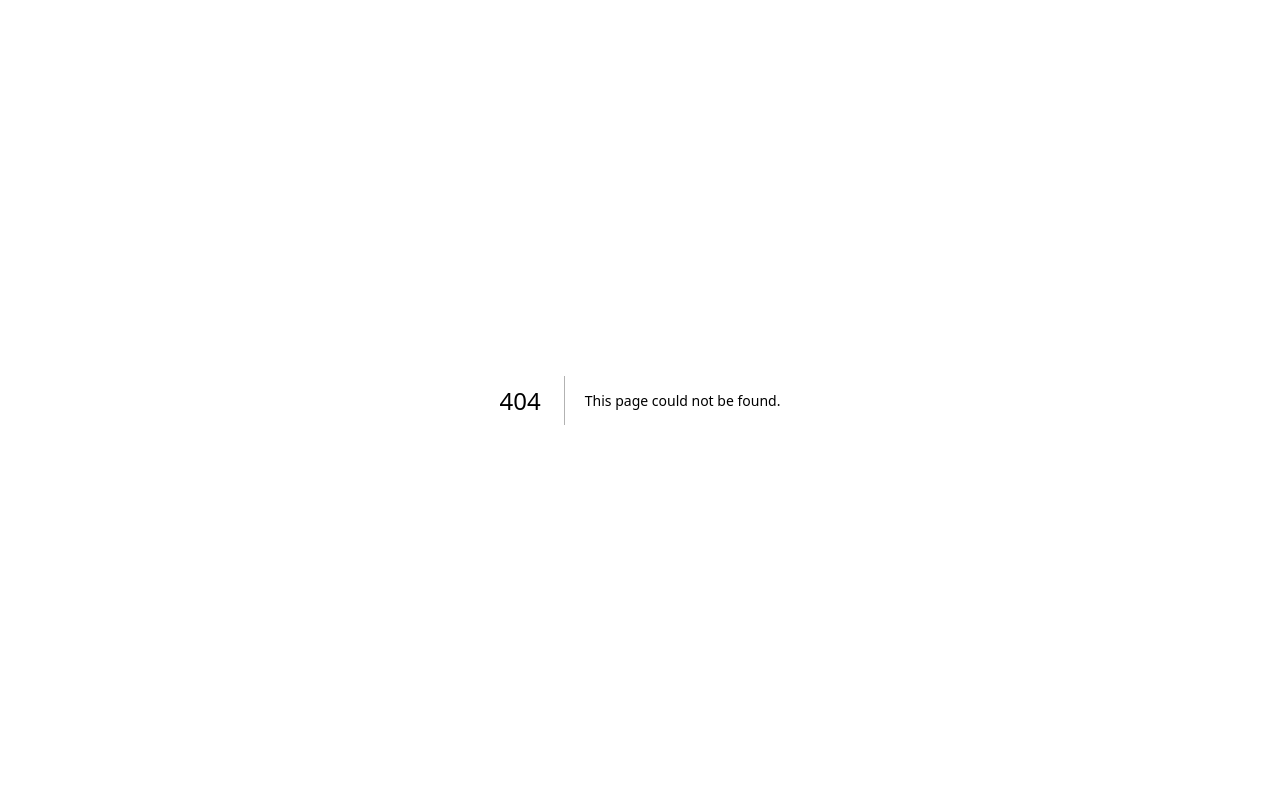
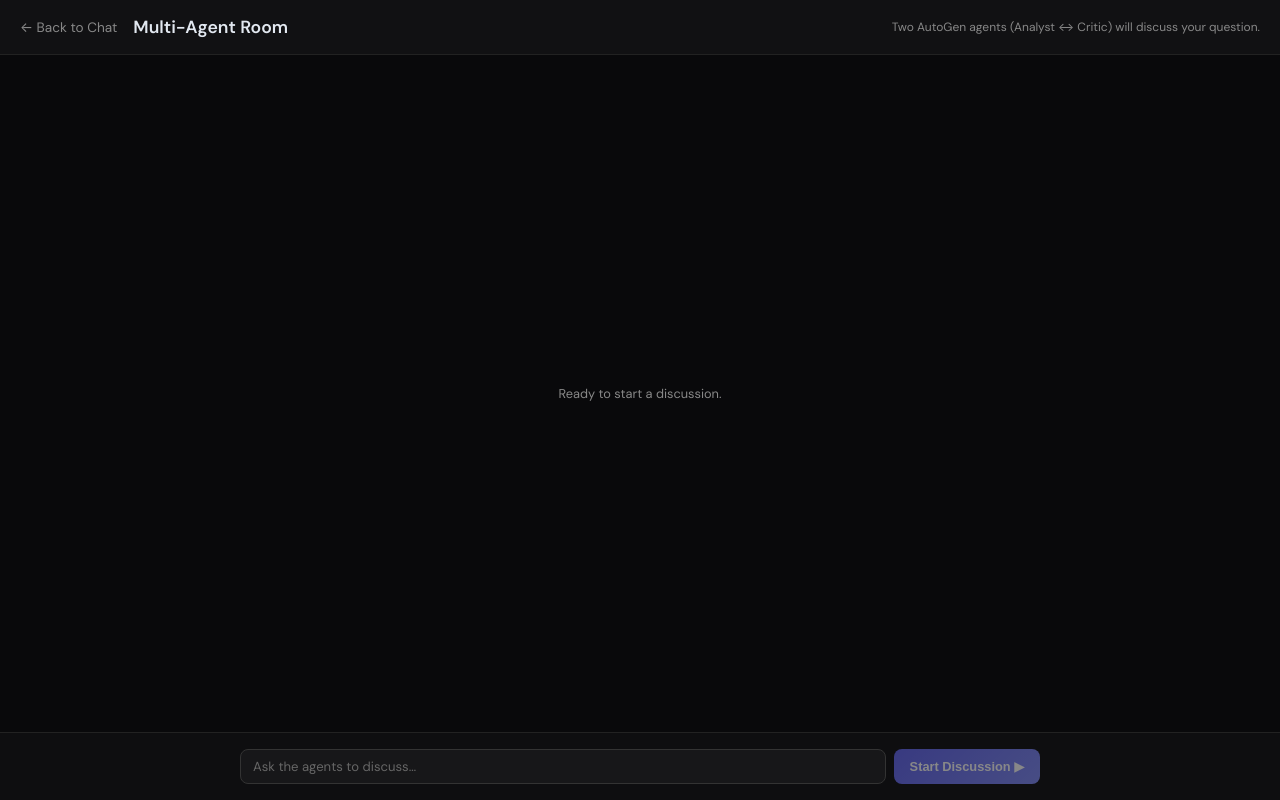
Before and after one commit to wertypotom/llm-chat, a Next.js app: page /multi-agent in a window 1280 px wide. Before the commit this address had no page. Built offline with nearby package versions, Linux system fonts and the light colour scheme.

Commit message:
feat: migrate multi-agent from inline panel to dedicated page route

```diff
--- /dev/null
+++ b/src/app/multi-agent/page.tsx
@@ -0,0 +1,14 @@
+import { MultiAgentPanel } from '@/features/chat/components/MultiAgentPanel'
+
+export const metadata = {
+  title: 'Multi-Agent Chat',
+  description: 'AI Agents discussing your queries',
+}
+
+export default function MultiAgentPage() {
+  return (
+    <main style={{ height: '100vh', display: 'flex', flexDirection: 'column' }}>
+      <MultiAgentPanel modelId="default" />
+    </main>
+  )
+}
--- a/src/features/chat/components/MultiAgentPanel.module.css
+++ b/src/features/chat/components/MultiAgentPanel.module.css
@@ -1,34 +1,64 @@
 .panel {
-  padding: 1rem 1.25rem;
-  border-bottom: 1px solid var(--border);
-  background: var(--glass-bg, rgba(255 255 255 / 0.03));
+  flex: 1;
   display: flex;
   flex-direction: column;
-  gap: 0.75rem;
-  animation: slideDown 0.2s ease;
+  background: var(--bg, #09090b);
+  animation: fadeIn 0.3s ease;
 }
 
-@keyframes slideDown {
+@keyframes fadeIn {
   from {
     opacity: 0;
-    transform: translateY(-6px);
   }
   to {
     opacity: 1;
-    transform: translateY(0);
   }
+}
+
+.header {
+  padding: 1rem 1.25rem;
+  border-bottom: 1px solid var(--border, #222);
+  display: flex;
+  align-items: center;
+  gap: 1rem;
+  background: rgba(255 255 255 / 0.03);
+}
+
+.backBtn {
+  text-decoration: none;
+  color: var(--text-muted, #888);
+  font-size: 0.85rem;
+  transition: color 0.15s;
+}
+.backBtn:hover {
+  color: var(--text, #e2e8f0);
+}
+
+.title {
+  margin: 0;
+  font-size: 1.1rem;
+  font-weight: 600;
+  color: var(--text, #e2e8f0);
 }
 
 .hint {
   font-size: 0.75rem;
   color: var(--text-muted, #888);
-  margin: 0;
+  margin-left: auto;
 }
 
 /* Input row */
+.inputContainer {
+  padding: 1rem 1.25rem;
+  border-top: 1px solid var(--border, #222);
+  background: rgba(255 255 255 / 0.02);
+}
+
 .inputRow {
   display: flex;
   gap: 0.5rem;
+  max-width: 800px;
+  margin: 0 auto;
 }
 
 .queryInput {
@@ -108,12 +138,21 @@
 
 /* Conversation */
 .conversation {
+  flex: 1;
   display: flex;
   flex-direction: column;
-  gap: 0.75rem;
-  max-height: 55vh;
+  gap: 1rem;
   overflow-y: auto;
-  padding: 0.5rem 0;
+  padding: 1.5rem 1.25rem;
+}
+
+.conversationInner {
+  display: flex;
+  flex-direction: column;
+  gap: 1rem;
+  max-width: 800px;
+  width: 100%;
+  margin: 0 auto;
 }
 
 .agentMsg {
--- a/src/features/chat/components/MultiAgentPanel.tsx
+++ b/src/features/chat/components/MultiAgentPanel.tsx
@@ -62,41 +62,41 @@ export function MultiAgentPanel({ modelId }: Props) {
 
   return (
     <div className={styles.panel}>
+      <div className={styles.header}>
+        <a href="/" className={styles.backBtn}>
+          ← Back to Chat
+        </a>
+        <h1 className={styles.title}>Multi-Agent Room</h1>
         <p className={styles.hint}>
-        Two AutoGen agents (Analyst ↔ Critic) will discuss your question in real-time.
+          Two AutoGen agents (Analyst ↔ Critic) will discuss your question.
         </p>
+      </div>
 
-      <form className={styles.inputRow} onSubmit={handleSubmit}>
-        <input
-          className={styles.queryInput}
-          type="text"
-          placeholder="Ask the agents to discuss…"
-          value={query}
-          onChange={(e) => setQuery(e.target.value)}
-          disabled={state === 'loading'}
-        />
-        <button
-          className={styles.submitBtn}
-          type="submit"
-          disabled={state === 'loading' || !query.trim()}
-        >
-          {state === 'loading' ? 'Thinking…' : 'Start Discussion ▶'}
-        </button>
-      </form>
+      <div className={styles.conversation}>
+        {state === 'idle' && (
+          <div className={styles.status} style={{ justifyContent: 'center', height: '100%' }}>
+            Ready to start a discussion.
+          </div>
+        )}
 
-      {state === 'loading' && (
-        <div className={styles.status}>
+        {state === 'loading' && messages.length === 0 && (
+          <div className={styles.status} style={{ justifyContent: 'center', height: '100%' }}>
             <span className={styles.spinner} aria-hidden="true" />
-          Agents are discussing… this may take a moment.
+            Agents are starting the discussion…
           </div>
         )}
 
         {state === 'error' && (
-        <div className={`${styles.status} ${styles.statusError}`}>⚠ {error}</div>
+          <div
+            className={`${styles.status} ${styles.statusError}`}
+            style={{ justifyContent: 'center', height: '100%' }}
+          >
+            ⚠ {error}
+          </div>
         )}
 
-      {state === 'done' && messages.length > 0 && (
-        <div className={styles.conversation}>
+        {messages.length > 0 && (
+          <div className={styles.conversationInner}>
             {messages.map((msg, i) => {
               const isAnalyst = msg.agent === 'Analyst'
               return (
@@ -116,8 +116,36 @@ export function MultiAgentPanel({ modelId }: Props) {
                 </div>
               )
             })}
+
+            {state === 'loading' && (
+              <div className={styles.status} style={{ padding: '0 0.5rem' }}>
+                <span className={styles.spinner} aria-hidden="true" />
+                Agents are typing…
               </div>
             )}
           </div>
+        )}
+      </div>
+
+      <div className={styles.inputContainer}>
+        <form className={styles.inputRow} onSubmit={handleSubmit}>
+          <input
+            className={styles.queryInput}
+            type="text"
+            placeholder="Ask the agents to discuss…"
+            value={query}
+            onChange={(e) => setQuery(e.target.value)}
+            disabled={state === 'loading'}
+          />
+          <button
+            className={styles.submitBtn}
+            type="submit"
+            disabled={state === 'loading' || !query.trim()}
+          >
+            {state === 'loading' ? 'Thinking…' : 'Start Discussion ▶'}
+          </button>
+        </form>
+      </div>
+    </div>
   )
 }
```
Also changed, not shown: src/features/chat/components/ChatWindow.tsx (+6 -9 lines), progress.txt, 1 other file (tests, documents, lock files or other folders). Lines whose indentation alone changed are shown as unchanged.
